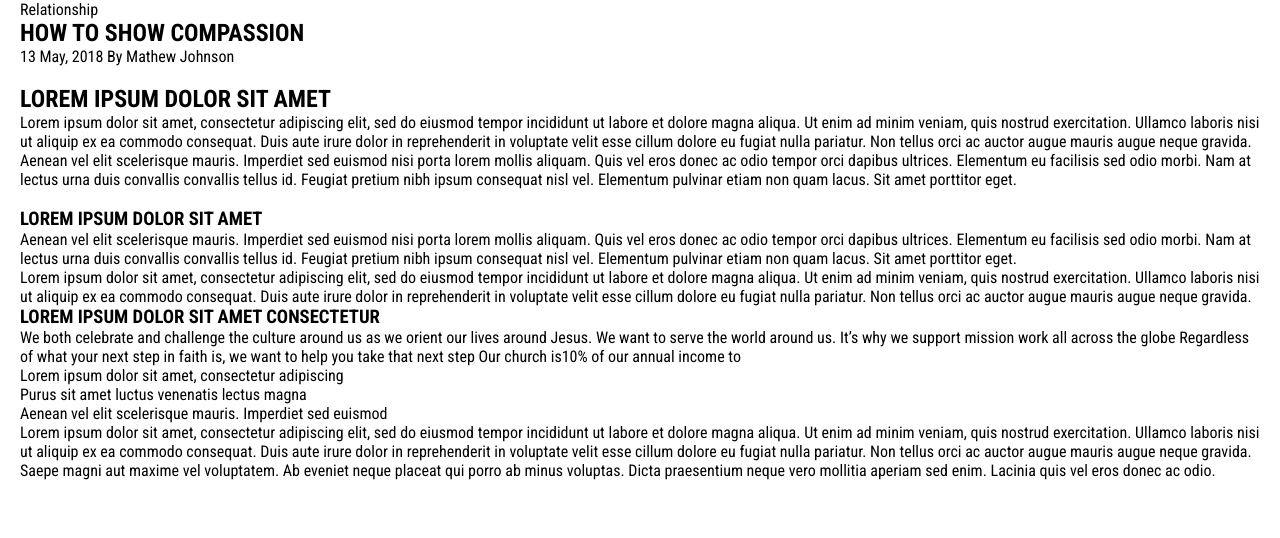
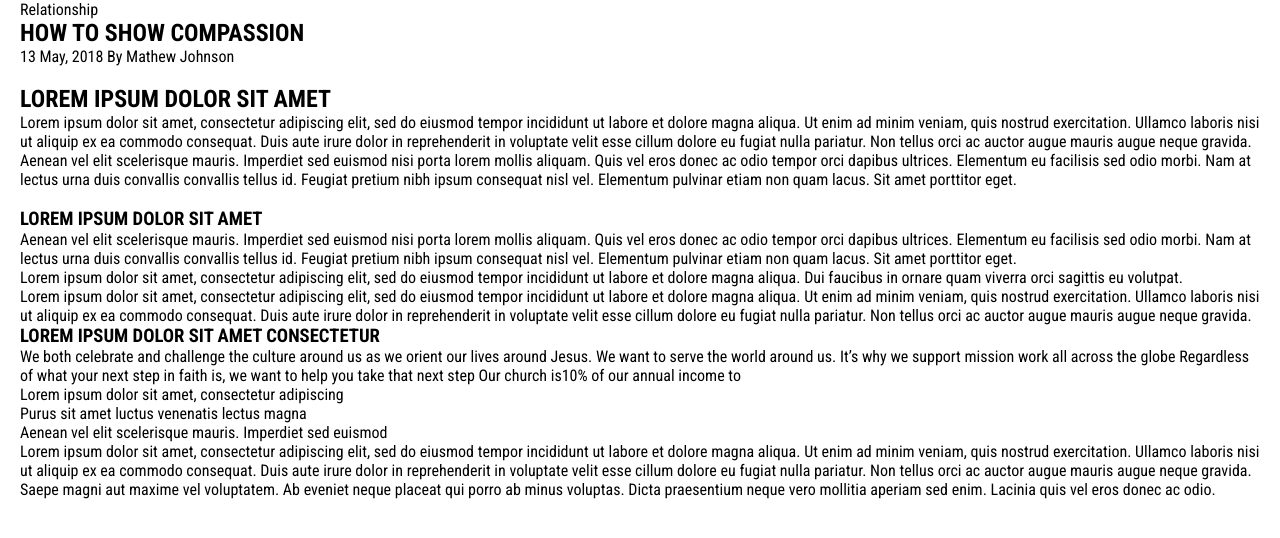
Before and after one commit to yahyojondev/team__lesson21__n41, a plain HTML site: page pages/blog.html in a window 1280 px wide. Drawn offline with Linux system fonts and the light colour scheme.

Commit message:
change blockquota

```diff
--- a/pages/blog.html
+++ b/pages/blog.html
@@ -25,7 +25,7 @@
         <img src="../images/blog-article-pic.png" alt="">
         <h3>LOREM IPSUM DOLOR SIT AMET</h3>
         <p>Aenean vel elit scelerisque mauris. Imperdiet sed euismod nisi porta lorem mollis aliquam. Quis vel eros donec ac odio tempor orci dapibus ultrices. Elementum eu facilisis sed odio morbi. Nam at lectus urna duis convallis convallis tellus id. Feugiat pretium nibh ipsum consequat nisl vel. Elementum pulvinar etiam non quam lacus. Sit amet porttitor eget.</p>
-        <pre></pre>
+        <blockquote>Lorem ipsum dolor sit amet, consectetur adipiscing elit, sed do eiusmod tempor incididunt ut labore et dolore magna aliqua. Dui faucibus in ornare quam viverra orci sagittis eu volutpat.</blockquote>
         <p>Lorem ipsum dolor sit amet, consectetur adipiscing elit, sed do eiusmod tempor incididunt ut labore et dolore magna aliqua. Ut enim ad minim veniam, quis nostrud exercitation. Ullamco laboris nisi ut aliquip ex ea commodo consequat. Duis aute irure dolor in reprehenderit in voluptate velit esse cillum dolore eu fugiat nulla pariatur. Non tellus orci ac auctor augue mauris augue neque gravida.</p>
         <h3>LOREM IPSUM DOLOR SIT AMET CONSECTETUR</h3>
         <p>We both celebrate and challenge the culture around us as we orient our lives around Jesus. We want to serve the world around us. It’s why we support mission work all across the globe Regardless of what your next step in faith is, we want to help you take that next step Our church is10% of our annual income to</p>
```
